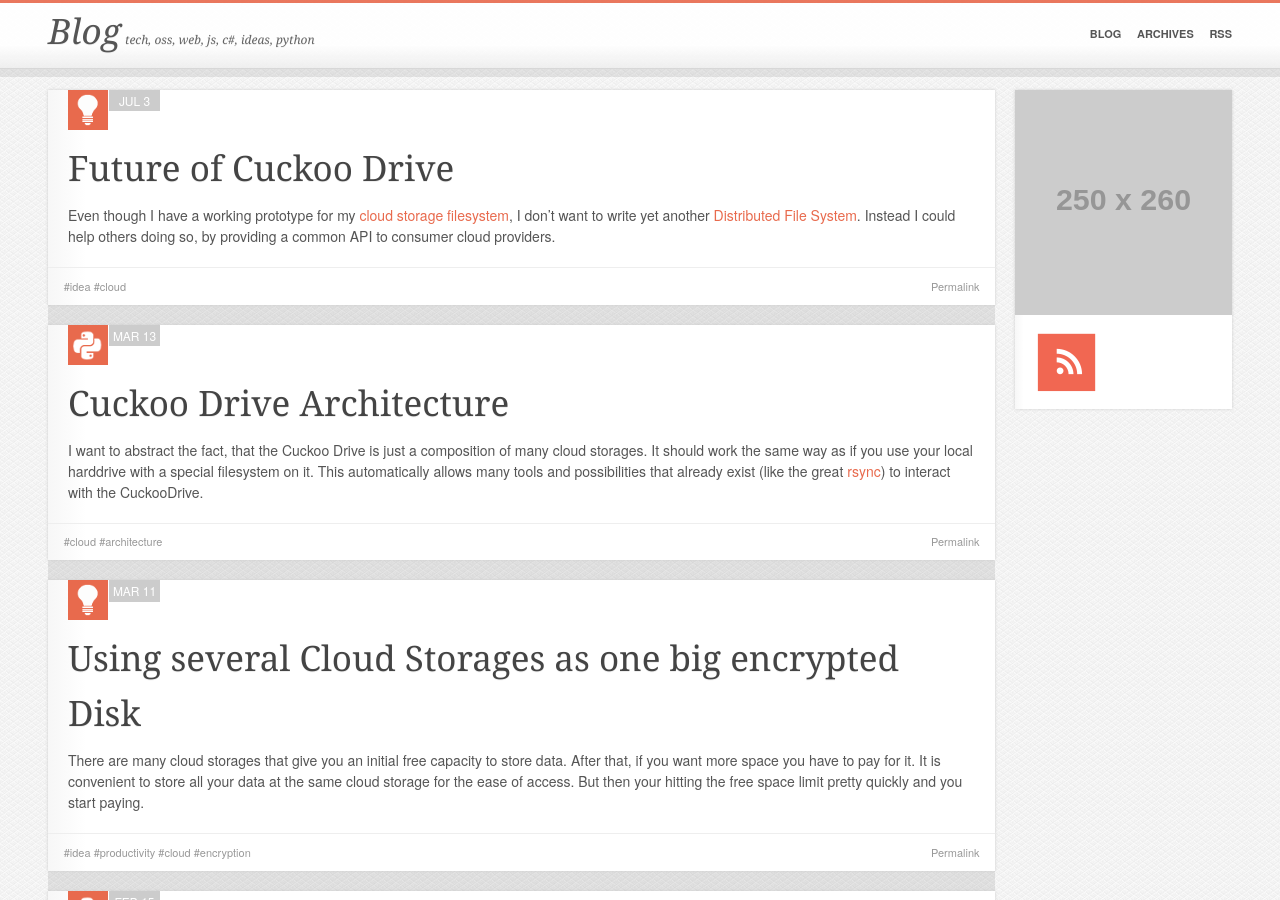
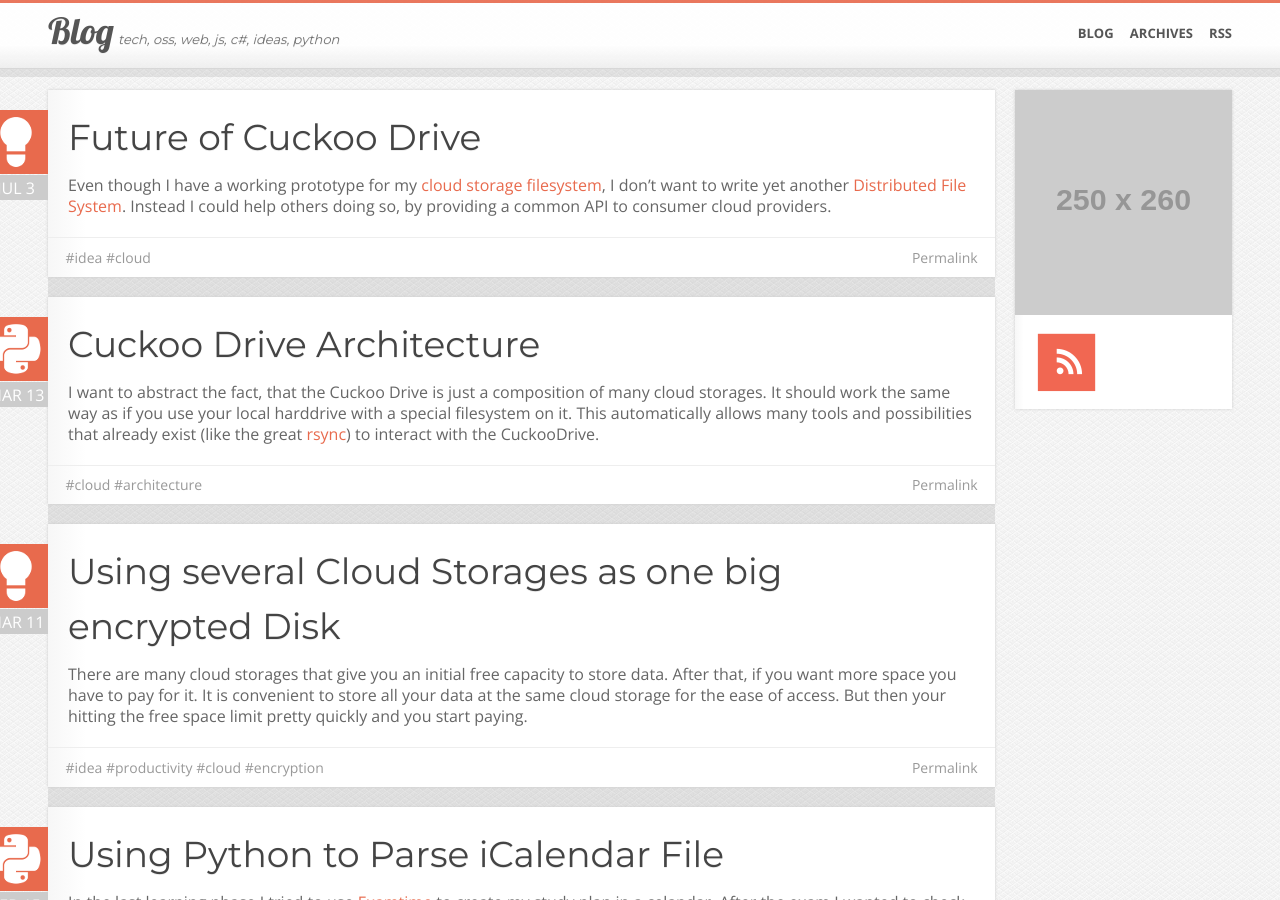
Before and after one commit to lukasmartinelli/lukasmartinelli.github.io, a Jekyll site: the page built from index.html, in a window 1280 px wide and 900 px high. Built offline with Jekyll 4.4.1, drawn with Linux system fonts in a browser that asks for light colours; Markdown is read by kramdown in place of the engine named in the settings; the list of posts is cut into pages by our own code.

Commit message:
Updated look and feel

```diff
--- a/_layouts/default.html
+++ b/_layouts/default.html
@@ -7,6 +7,9 @@
         <meta content='width=device-width, initial-scale=1.0, maximum-scale=1.0, user-scalable=0' name='viewport' />
         <link rel="stylesheet" href="/css/syntax.css">
         <link rel="stylesheet" href="/css/main.css">
+        <link href='http://fonts.googleapis.com/css?family=Montserrat:400,700' rel='stylesheet' type='text/css'>
+        <link href='http://fonts.googleapis.com/css?family=Open+Sans:400italic,400,700' rel='stylesheet' type='text/css'>
+        <link href='http://fonts.googleapis.com/css?family=Lobster' rel='stylesheet' type='text/css'>
         <script>
           (function(i,s,o,g,r,a,m){i['GoogleAnalyticsObject']=r;i[r]=i[r]||function(){
           (i[r].q=i[r].q||[]).push(arguments)},i[r].l=1*new Date();a=s.createElement(o),
--- a/css/main.css
+++ b/css/main.css
@@ -11,8 +11,8 @@
 * {
   margin: 0;
   padding: 0;
+  -moz-box-sizing: border-box;
   -webkit-box-sizing: border-box;
-  -moz-box-sizing: border-box;
   box-sizing: border-box;
 }
 
@@ -29,16 +29,16 @@ section, article, header, footer {
 /* line 20, ../sass/_base.scss */
 body {
   background: white url("../img/bg.png");
-  font-size: 0.875em;
-  line-height: 1.5em;
-  font-family: "HelveticaNeue", "Helvetica Neue", Helvetica, Arial, sans-serif;
-  color: #555555;
+  font-size: 1em;
+  line-height: 1.3125em;
+  font-family: "Open Sans", Arial, sans-serif;
+  color: #666666;
 }
 
 /* ===Headings=== */
 /* line 30, ../sass/_base.scss */
 h1, h2, h3, h4, h5, h6 {
-  font-family: "Georgia", "Times New Roman", Helvetica, Arial, sans-serif;
+  font-family: "Montserrat", Arial, serif;
   font-weight: normal;
   font-style: normal;
   color: #444444;
@@ -56,28 +56,28 @@ h1 a:hover, h2 a:hover, h3 a:hover, h4 a:hover, h5 a:hover, h6 a:hover {
 
 /* line 46, ../sass/_base.scss */
 h1 {
-  font-size: 2.5em;
-  line-height: 1.57143em;
-  margin-bottom: 0.28571em;
+  font-size: 2.25em;
+  line-height: 1.52778em;
+  margin-bottom: 0.27778em;
 }
 
 /* line 52, ../sass/_base.scss */
 h2 {
-  font-size: 2.28571em;
+  font-size: 2em;
   line-height: 1.25em;
   margin-bottom: 0.33333em;
 }
 
 /* line 58, ../sass/_base.scss */
 h3 {
-  font-size: 1.57143em;
+  font-size: 1.375em;
   line-height: 1.36364em;
   margin-bottom: 0.36364em;
 }
 
 /* line 64, ../sass/_base.scss */
 h4 {
-  font-size: 1.28571em;
+  font-size: 1.125em;
   line-height: 1.11111em;
 }
 
@@ -95,7 +95,7 @@ a:hover {
 /* ===Text=== */
 /* line 79, ../sass/_base.scss */
 p {
-  margin: 0 0 1.42857em 0;
+  margin: 0 0 1.25em 0;
 }
 
 /* line 83, ../sass/_base.scss */
@@ -122,12 +122,12 @@ code {
 /* line 97, ../sass/_base.scss */
 .highlight, blockquote {
   background-color: #f9f9f9;
-  padding: 0.5em 0.5em 0.5em 0.71429em;
+  padding: 0.4375em 0.4375em 0.4375em 0.625em;
   border: 1px solid #ddd;
   -moz-box-shadow: 3px 3px rgba(0, 0, 0, 0.1);
   -webkit-box-shadow: 3px 3px rgba(0, 0, 0, 0.1);
   box-shadow: 3px 3px rgba(0, 0, 0, 0.1);
-  margin: 1.42857em 0 1.42857em 0;
+  margin: 1.25em 0 1.25em 0;
   overflow: hidden;
 }
 
@@ -167,14 +167,12 @@ blockquote:before {
 #top header {
   border-top: 3px solid #e86a4d;
   border-bottom: 1px solid #d4d4d4;
-  background: -webkit-gradient(linear, 50% 0%, 50% 100%, color-stop(0%, #ffffff), color-stop(65%, #ffffff), color-stop(100%, #eeeeee));
+  background: -moz-linear-gradient(top, #ffffff 0%, #ffffff 65%, #eeeeee 100%);
   background: -webkit-linear-gradient(top, #ffffff 0%, #ffffff 65%, #eeeeee 100%);
-  background: -moz-linear-gradient(top, #ffffff 0%, #ffffff 65%, #eeeeee 100%);
-  background: -o-linear-gradient(top, #ffffff 0%, #ffffff 65%, #eeeeee 100%);
-  background: linear-gradient(top, #ffffff 0%, #ffffff 65%, #eeeeee 100%);
+  background: linear-gradient(to bottom, #ffffff 0%, #ffffff 65%, #eeeeee 100%);
   overflow: hidden;
 }
-@media only screen and (max-width: 30em) {
+@media only screen and (max-width: 26.25em) {
   /* line 11, ../sass/_layout.scss */
   #top {
     position: relative;
@@ -184,13 +182,13 @@ blockquote:before {
 /* ===Main section=== */
 /* line 36, ../sass/_layout.scss */
 #main {
-  margin-top: 6.42857em;
+  margin-top: 5.625em;
   overflow: visible;
 }
-@media only screen and (max-width: 30em) {
+@media only screen and (max-width: 26.25em) {
   /* line 36, ../sass/_layout.scss */
   #main {
-    margin-top: 1.42857em;
+    margin-top: 1.25em;
   }
 }
 
@@ -199,7 +197,7 @@ blockquote:before {
   background: rgba(40, 40, 40, 0.1);
 }
 
-@media only screen and (min-width: 54.85714em) {
+@media only screen and (min-width: 48em) {
   /* line 50, ../sass/_layout.scss */
   #content {
     float: left;
@@ -210,14 +208,14 @@ blockquote:before {
   #right {
     float: right;
     width: 20%;
-    padding-left: 1.42857em;
+    padding-left: 1.25em;
   }
 }
 /* ===Bottom=== */
 /* line 64, ../sass/_layout.scss */
 #bottom {
   clear: both;
-  padding-top: 1.42857em;
+  padding-top: 1.25em;
 }
 
 /* ===============
@@ -233,199 +231,195 @@ div.branding a {
   color: inherit;
 }
 /* line 16, ../sass/_module.scss */
+div.branding h1 {
+  font-family: 'Lobster', cursive;
+}
+/* line 20, ../sass/_module.scss */
 div.branding h1, div.branding h2 {
   display: inline-block;
+}
+/* line 24, ../sass/_module.scss */
+div.branding h2 {
   font-style: italic;
-}
-/* line 21, ../sass/_module.scss */
-div.branding h2 {
   margin: 0;
-  font-size: 0.85714em;
-  color: #555555;
+  font-size: 0.8125em;
+  color: #666666;
 }
 
 /* ===TopNav === */
-/* line 30, ../sass/_module.scss */
+/* line 34, ../sass/_module.scss */
 #top-nav {
   float: right;
-  margin: 1.42857em 0 0.71429em 0;
+  margin: 1.25em 0 0.625em 0;
 }
-@media only screen and (max-width: 54.85714em) {
-  /* line 30, ../sass/_module.scss */
+@media only screen and (max-width: 48em) {
+  /* line 34, ../sass/_module.scss */
   #top-nav {
-    margin: 0.71429em 0 0.71429em 0;
+    margin: 0.625em 0 0.625em 0;
   }
 }
-/* line 39, ../sass/_module.scss */
+/* line 43, ../sass/_module.scss */
 #top-nav li {
   float: left;
-  line-height: 1.28571em;
+  line-height: 1.125em;
   list-style: none;
 }
-/* line 44, ../sass/_module.scss */
+/* line 48, ../sass/_module.scss */
 #top-nav li a {
-  font-size: 0.78571em;
-  padding: 0 1.42857em 0.71429em 0;
+  font-size: 0.8125em;
+  padding: 0 1.25em 0.625em 0;
   font-weight: bold;
   text-transform: uppercase;
   text-decoration: none;
   color: #444444;
 }
-/* line 53, ../sass/_module.scss */
+/* line 57, ../sass/_module.scss */
 #top-nav li:last-child a {
   padding-right: 0;
 }
 
 /* ===Article=== */
-/* line 62, ../sass/_module.scss */
+/* line 66, ../sass/_module.scss */
 article {
-  background: -webkit-gradient(linear, 0% 50%, 100% 50%, color-stop(0%, #f7f7f7), color-stop(4%, #ffffff), color-stop(100%, #ffffff));
+  background: -moz-linear-gradient(left, #f7f7f7 0%, #ffffff 4%, #ffffff 100%);
   background: -webkit-linear-gradient(left, #f7f7f7 0%, #ffffff 4%, #ffffff 100%);
-  background: -moz-linear-gradient(left, #f7f7f7 0%, #ffffff 4%, #ffffff 100%);
-  background: -o-linear-gradient(left, #f7f7f7 0%, #ffffff 4%, #ffffff 100%);
-  background: linear-gradient(left, #f7f7f7 0%, #ffffff 4%, #ffffff 100%);
-  -webkit-box-shadow: 0 0 0.21429em 0 #cccccc;
-  -moz-box-shadow: 0 0 0.21429em 0 #cccccc;
-  box-shadow: 0 0 0.21429em 0 #cccccc;
+  background: linear-gradient(to right, #f7f7f7 0%, #ffffff 4%, #ffffff 100%);
+  -moz-box-shadow: 0 0 0.1875em 0 #cccccc;
+  -webkit-box-shadow: 0 0 0.1875em 0 #cccccc;
+  box-shadow: 0 0 0.1875em 0 #cccccc;
   position: relative;
-  margin: 0 0 1.42857em 0;
-}
-/* line 67, ../sass/_module.scss */
-article .content {
-  padding: 0 1.42857em;
+  margin: 0 0 1.25em 0;
 }
 /* line 71, ../sass/_module.scss */
+article .content {
+  padding: 0 1.25em;
+}
+/* line 75, ../sass/_module.scss */
 article header {
-  padding: 3.57143em 1.42857em 0 1.42857em;
+  padding: 3.125em 1.25em 0 1.25em;
 }
-/* line 74, ../sass/_module.scss */
+/* line 78, ../sass/_module.scss */
 article header .post-format {
-  width: 2.85714em;
-  height: 2.85714em;
-  left: 1.42857em;
+  width: 4em;
+  height: 4em;
+  left: 1.25em;
   top: 0em;
   position: absolute;
   background-color: #e86a4d;
 }
-/* line 85, ../sass/_module.scss */
+/* line 87, ../sass/_module.scss */
 article header .post-date {
-  font-size: 0.85714em;
+  font-size: 16;
   text-transform: uppercase;
   text-align: center;
-  line-height: 1.85714em;
+  line-height: 1.625em;
   color: #fff;
   background-color: #ccc;
-  width: 4.28571em;
-  height: 1.78571em;
-  left: 5.07143em;
+  width: 4em;
+  height: 1.5625em;
+  left: 4.4375em;
   top: 0em;
   position: absolute;
 }
-@media only screen and (min-width: 87.42857em) {
-  /* line 71, ../sass/_module.scss */
+@media only screen and (min-width: 76.5em) {
+  /* line 75, ../sass/_module.scss */
   article header {
-    padding-top: 1.42857em;
+    padding-top: 1.25em;
   }
-  /* line 102, ../sass/_module.scss */
+  /* line 104, ../sass/_module.scss */
   article header .post-format {
-    left: -2.85714em;
-    top: 2.14286em;
+    left: -4em;
+    top: 1.25em;
   }
-  /* line 107, ../sass/_module.scss */
+  /* line 109, ../sass/_module.scss */
   article header .post-date {
-    top: 5.92857em;
-    left: -4.28571em;
+    top: 5.3125em;
+    left: -4em;
   }
 }
-/* line 116, ../sass/_module.scss */
+/* line 118, ../sass/_module.scss */
 article footer {
-  padding: 0.71429em 1.42857em;
+  padding: 0.625em 1.25em;
   border-top: 1px solid #eee;
   overflow: hidden;
 }
 
 /* ===Biography=== */
-/* line 125, ../sass/_module.scss */
+/* line 127, ../sass/_module.scss */
 .bio {
   overflow: hidden;
-  background: -webkit-gradient(linear, 0% 50%, 100% 50%, color-stop(0%, #f7f7f7), color-stop(4%, #ffffff), color-stop(100%, #ffffff));
+  background: -moz-linear-gradient(left, #f7f7f7 0%, #ffffff 4%, #ffffff 100%);
   background: -webkit-linear-gradient(left, #f7f7f7 0%, #ffffff 4%, #ffffff 100%);
-  background: -moz-linear-gradient(left, #f7f7f7 0%, #ffffff 4%, #ffffff 100%);
-  background: -o-linear-gradient(left, #f7f7f7 0%, #ffffff 4%, #ffffff 100%);
-  background: linear-gradient(left, #f7f7f7 0%, #ffffff 4%, #ffffff 100%);
-  -webkit-box-shadow: 0 0 0.21429em 0 #cccccc;
-  -moz-box-shadow: 0 0 0.21429em 0 #cccccc;
-  box-shadow: 0 0 0.21429em 0 #cccccc;
+  background: linear-gradient(to right, #f7f7f7 0%, #ffffff 4%, #ffffff 100%);
+  -moz-box-shadow: 0 0 0.1875em 0 #cccccc;
+  -webkit-box-shadow: 0 0 0.1875em 0 #cccccc;
+  box-shadow: 0 0 0.1875em 0 #cccccc;
 }
-/* line 129, ../sass/_module.scss */
+/* line 131, ../sass/_module.scss */
 .bio .description {
-  padding: 0.71429em 1.42857em;
+  padding: 0.625em 1.25em;
 }
-@media only screen and (max-width: 54.85714em) {
-  /* line 134, ../sass/_module.scss */
+@media only screen and (max-width: 48em) {
+  /* line 136, ../sass/_module.scss */
   .bio .avatar {
-    padding: 1.42857em 0 1.42857em 1.42857em;
+    padding: 1.25em 0 1.25em 1.25em;
     width: 30%;
     float: left;
   }
-  /* line 140, ../sass/_module.scss */
+  /* line 142, ../sass/_module.scss */
   .bio .description {
-    padding: 1.42857em;
+    padding: 1.25em;
     float: left;
     width: 70%;
   }
 }
 
 /* ===Footer=== */
-/* line 151, ../sass/_module.scss */
+/* line 153, ../sass/_module.scss */
 footer {
   color: #999999;
-  font-size: 0.78571em;
+  font-size: 0.875em;
 }
-/* line 155, ../sass/_module.scss */
+/* line 157, ../sass/_module.scss */
 footer a {
   color: #999999;
 }
-/* line 159, ../sass/_module.scss */
+/* line 161, ../sass/_module.scss */
 footer .tags {
   float: left;
 }
-/* line 160, ../sass/_module.scss */
+/* line 162, ../sass/_module.scss */
 footer .permalink {
   float: right;
 }
 
 /* ===Icons === */
-/* line 66, icon/*.png */
-.icon-sprite, .icon-cloud, .icon-idea, .icon-python, .icon-web {
-  background: url('../img/icon-se81f8e6f08.png') no-repeat;
+/* line 64, icon/*.png */
+.icon-sprite, .icon-idea, .icon-python, .icon-web {
+  background-image: url('../img/icon-s4b4d3e2277.png');
+  background-repeat: no-repeat;
 }
 
-/* line 60, ../../../.gem/ruby/2.1.0/gems/compass-0.12.2/frameworks/compass/stylesheets/compass/utilities/sprites/_base.scss */
-.icon-cloud {
-  background-position: 0 -120px;
-}
-
-/* line 60, ../../../.gem/ruby/2.1.0/gems/compass-0.12.2/frameworks/compass/stylesheets/compass/utilities/sprites/_base.scss */
+/* line 84, ../../../.gem/ruby/2.1.0/gems/compass-core-1.0.0.alpha.19/stylesheets/compass/utilities/sprites/_base.scss */
 .icon-idea {
-  background-position: 0 -40px;
-}
-
-/* line 60, ../../../.gem/ruby/2.1.0/gems/compass-0.12.2/frameworks/compass/stylesheets/compass/utilities/sprites/_base.scss */
-.icon-python {
   background-position: 0 0;
 }
 
-/* line 60, ../../../.gem/ruby/2.1.0/gems/compass-0.12.2/frameworks/compass/stylesheets/compass/utilities/sprites/_base.scss */
+/* line 84, ../../../.gem/ruby/2.1.0/gems/compass-core-1.0.0.alpha.19/stylesheets/compass/utilities/sprites/_base.scss */
+.icon-python {
+  background-position: 0 -64px;
+}
+
+/* line 84, ../../../.gem/ruby/2.1.0/gems/compass-core-1.0.0.alpha.19/stylesheets/compass/utilities/sprites/_base.scss */
 .icon-web {
-  background-position: 0 -80px;
+  background-position: 0 -128px;
 }
 
 /* line 40, ../sass/main.scss */
 .container {
   position: relative;
   margin: 0 auto;
-  padding: 0 1.42857em;
+  padding: 0 1.25em;
   overflow: hidden;
-  max-width: 87.42857em;
+  max-width: 76.5em;
 }
--- a/sass/main.scss
+++ b/sass/main.scss
@@ -18,12 +18,12 @@
 }
 
 //Has to be a numer instead of pixels because of the px-to-em converting function
-$default-font-size: 14;
+$default-font-size: 16;
 //This is the default margin between elements
 $default-margin: em(20);
 
 $color-light: #999;
-$color-medium: #555;
+$color-medium: #666;
 $color-dark: #444;
 $color-highlight: #e86a4d;
 $color-border: #d4d4d4;
@@ -43,5 +43,5 @@ $screen-max-container: em(1224);
 	padding: 0 $default-margin;
 	overflow: hidden;
 	// Allow scaling the container until the supported wide screen
-	max-width: $screen-max-container;
+	max-width: $screen-max-container
 }
```
Also changed, not shown: cv.html (+0 -23 lines), sass/_base.scss (+7 -7 lines), sass/_module.scss (+16 -14 lines), img/icon-s4b4d3e2277.png (added), img/icon-se81f8e6f08.png (deleted), img/icon/cloud.png (deleted), img/icon/idea.png, img/icon/python.png, img/icon/web.png, 1 other file.
